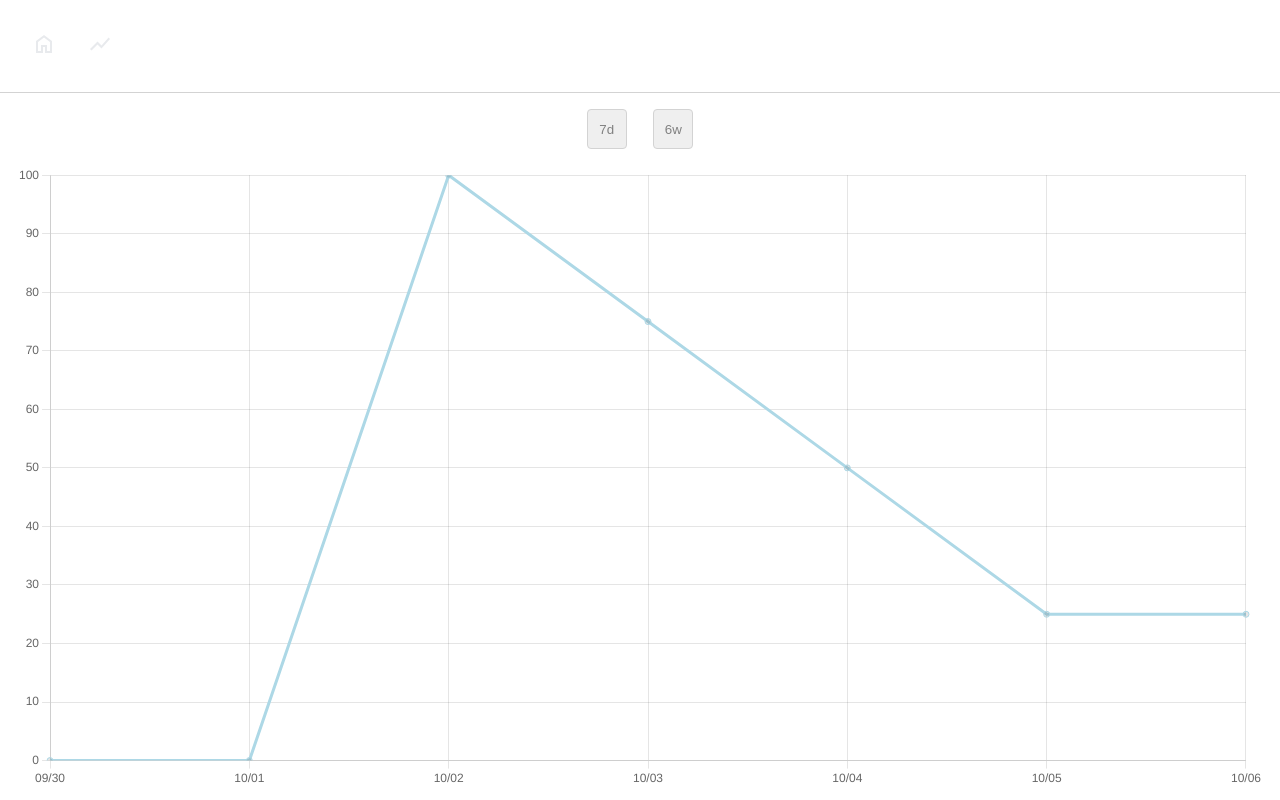
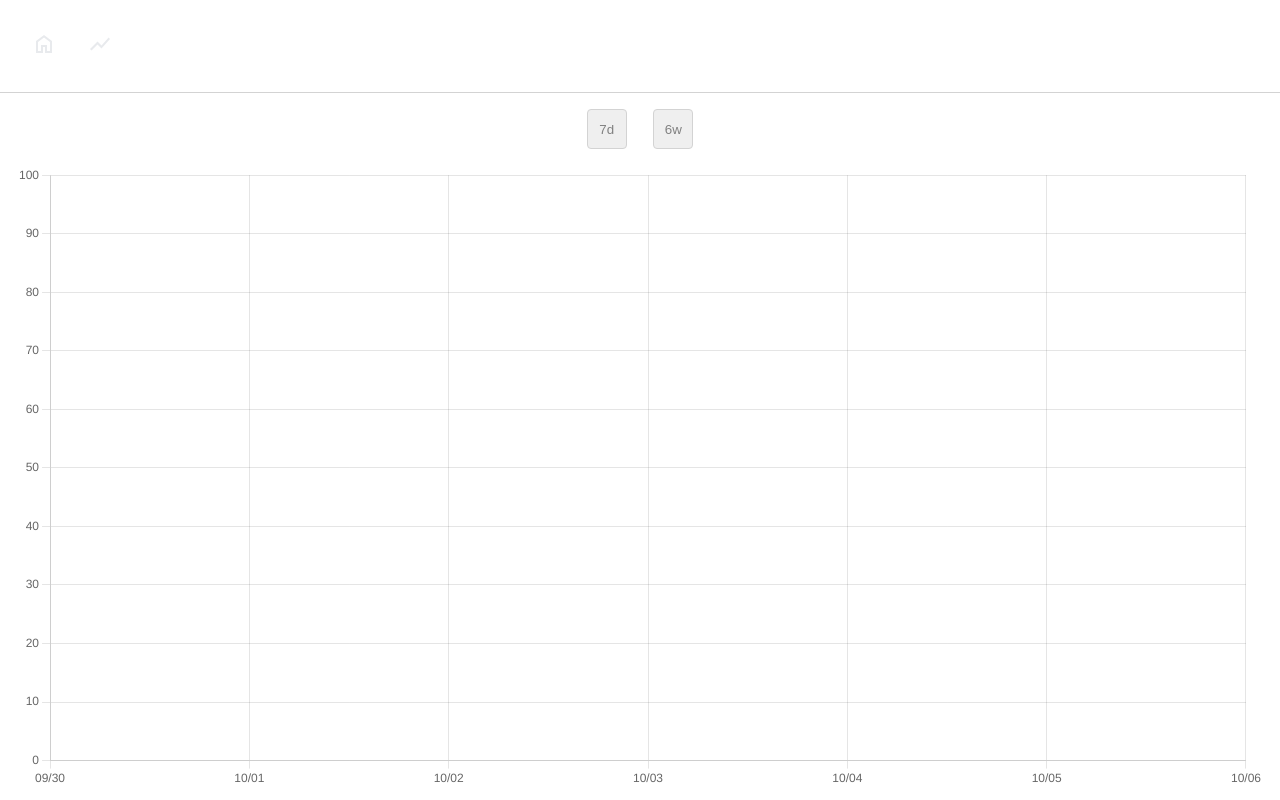
Before and after one commit to best-yuriy/happy-grant-app, a React (Create React App) app: page /stats in a window 1280 px wide. Built offline with nearby package versions, Linux system fonts and the light colour scheme.

Commit message:
fix: HappinessStats view doesn't create new data

```diff
--- a/src/components/HappinessStats.js
+++ b/src/components/HappinessStats.js
@@ -12,6 +12,7 @@ import dayjs from 'dayjs';
 import weekday from 'dayjs/plugin/weekday'
 import { setHappinessLevel, getHappinessLevel } from '../services/HappinessLevelRepo'
 import { useState } from 'react';
+import { getStatsDaily, getStatsWeekly } from '../services/HappinessStatService';
 
 dayjs.extend(weekday);
 
@@ -65,15 +66,15 @@ function ensureHappinessLevel(date) {
     return res;
 }
 
-// start: dayjs - the start date
-// end: dayjs - the end date (inclusive)
+// start: dayjs - the start date (inclusive)
+// end: dayjs - the end date (exclusive)
 // step: dayjs => dayjs - function to calculate the next date
 // get: dayjs => T - function to calculate the value for the date
 function getRange(start, end, step, get) {
     const res = [];
 
     let date = start;
-    while (!date.isAfter(end)) {
+    while (date.isBefore(end)) {
         res.push(get(date));
         date = step(date)
     }
@@ -82,7 +83,26 @@ function getRange(start, end, step, get) {
 }
 
 function getDailyStats(start, end) {
-    return getRange(start, end, d => d.add(1, 'day'), ensureHappinessLevel);
+    const stats = getStatsDaily(start, end);
+    const res = [];
+
+    function addEmpties(from, to) {
+        while (from.isBefore(to)) {
+            res.push({ date: from, value: null });
+            from = from.add(1, 'day');
+        }
+    }
+
+    for (let i = 0; i < stats.length; i++) {
+        const nextDate = dayjs(stats[i].date);
+        addEmpties(start, nextDate);
+        res.push({ date: nextDate, value: stats[i].value });
+        start = nextDate.add(1, 'day');
+    }
+
+    addEmpties(start, end)
+
+    return res;
 }
 
 function getDailyLabels(start, end) {
@@ -90,7 +110,26 @@ function getDailyLabels(start, end) {
 }
 
 function getWeeklyStats(start, end) {
-    return getRange(start, end, d => d.add(7, 'day'), ensureHappinessLevel);
+    const stats = getStatsWeekly(start, end);
+    const res = [];
+
+    function addEmpties(from, to) {
+        while (from.isBefore(to)) {
+            res.push({ date: from, value: null });
+            from = from.add(7, 'day');
+        }
+    }
+
+    for (let i = 0; i < stats.length; i++) {
+        const nextDate = dayjs(stats[i].date);
+        addEmpties(start, nextDate);
+        res.push({ date: nextDate, value: stats[i].value });
+        start = nextDate.add(7, 'day');
+    }
+
+    addEmpties(start, end)
+
+    return res;
 }
 
 function getWeeklyLabels(start, end) {
@@ -101,6 +140,7 @@ function HappinessStats() {
     const [state, setState] = useState({ mode: '7d' });
 
     const today = dayjs().startOf('day');
+    const tomorrow = today.add(1, 'day');
 
     let start;
     let stats;
@@ -108,21 +148,21 @@ function HappinessStats() {
 
     switch(state.mode) {
         case '7d':
-            start = today.subtract(6, 'day')
-            stats = getDailyStats(start, today)
-            dates = getDailyLabels(start, today)
+            start = today.subtract(6, 'day');
+            stats = getDailyStats(start, tomorrow);
+            dates = getDailyLabels(start, tomorrow);
             break;
         case '6w':
-            start = today.weekday(0).subtract(7 * 6, 'day')
-            stats = getWeeklyStats(start, today)
-            dates = getWeeklyLabels(start, today)
+            start = today.weekday(0).subtract(7 * 6, 'day');
+            stats = getWeeklyStats(start, tomorrow);
+            dates = getWeeklyLabels(start, tomorrow);
             break;
         default:
             throw new Error(`Invalid mode: ${state.mode}.`);
     }
 
     const labels = dates.map(d => d.format('YYYY-MM-DD'));
-    const happinessData = stats;
+    const happinessData = stats.map(e => e.value);
 
     const chartData = {
         labels: labels,
```
